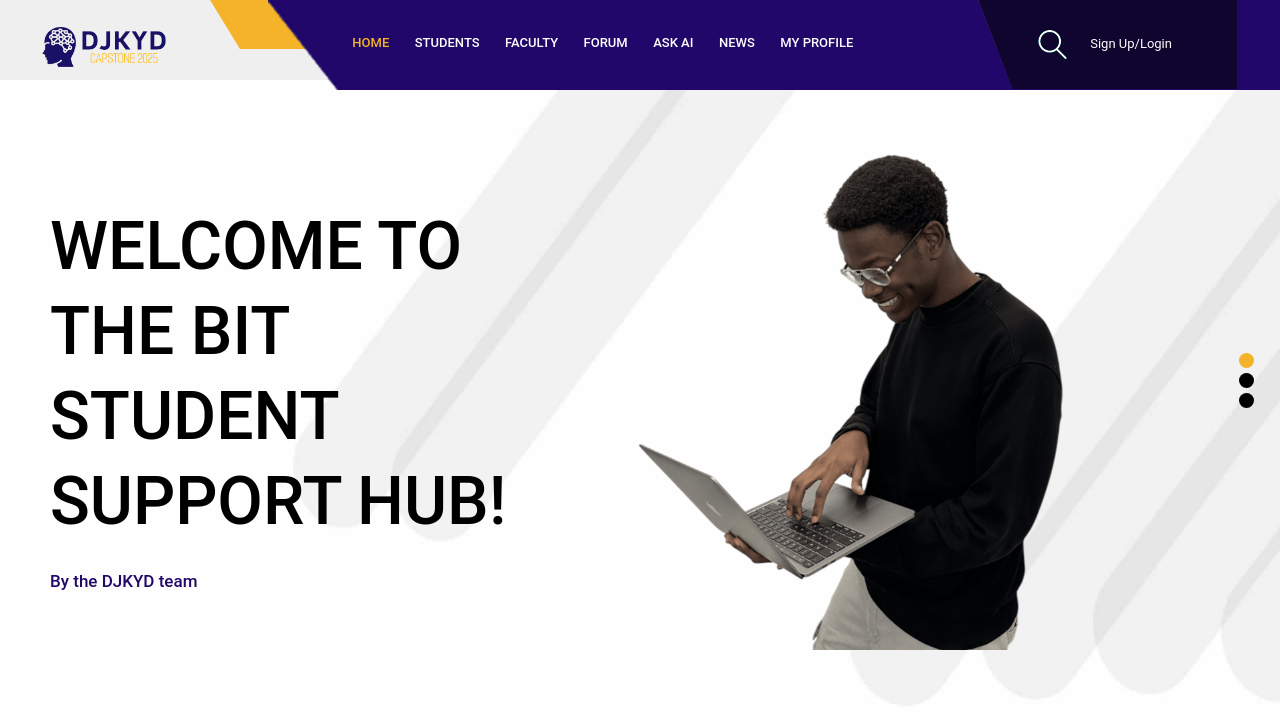
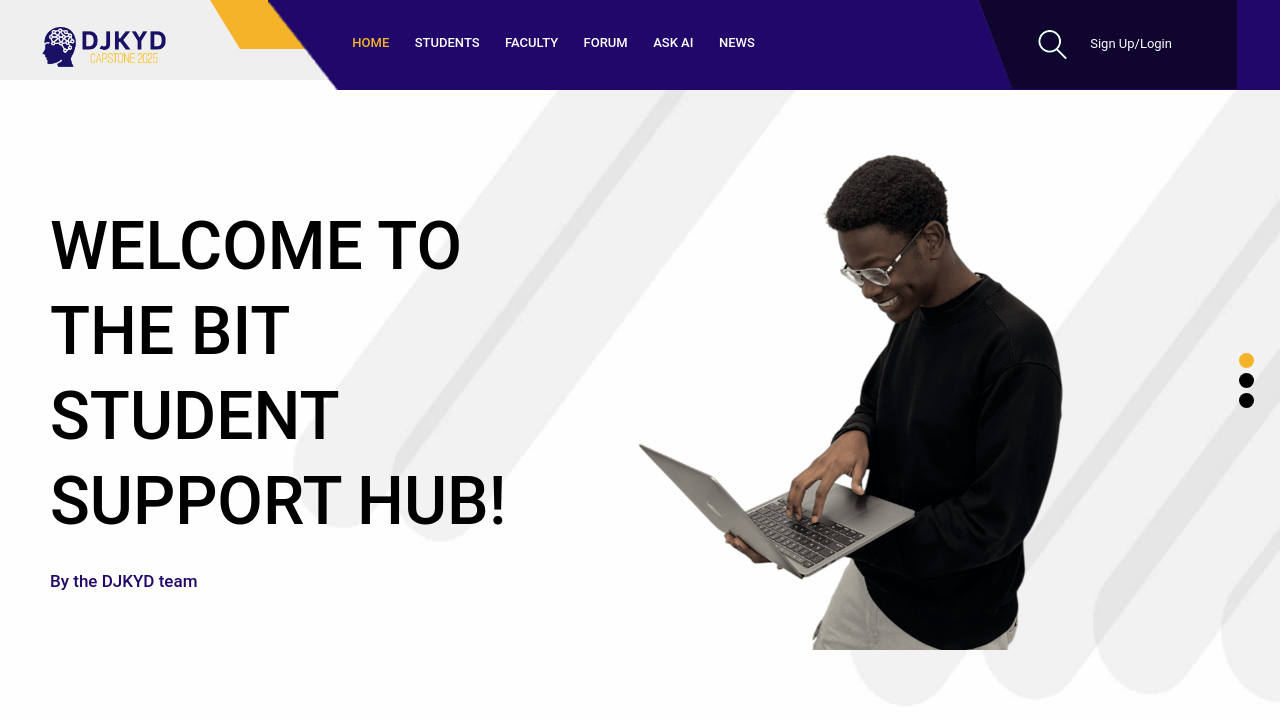
Before and after one commit to jacobabr9/DJKYDcapstone, a PHP site: page / in a window 1280 px wide. Shown: the top 719 px of the page. Run offline with PHP 8.4, Linux system fonts and the light colour scheme; some libraries are stand-ins or nearby versions.

Commit message:
Updated Top Bar
Updated Top Bar

```diff
--- a/mind/index.php
+++ b/mind/index.php
@@ -81,10 +81,9 @@ if ($conn->connect_error) {
                       <li class="active"> <a href="#Home">Home</a> </li>
                       <li> <a href="students-page.php">Students</a> </li>
                       <li> <a href="faculty-page.php">Faculty</a> </li>
-                      <li> <a href="forum">Forum</a> </li>
+                      <li> <a href="Community">Forum</a> </li>
                       <li> <a href="#Ask_AI">Ask AI</a> </li>
                       <li> <a href="news.php">News</a> </li>
-                      <li> <a href="#My_Profile">My Profile</a> </li>
                      </ul>
                    </nav>
                  </div>
```
